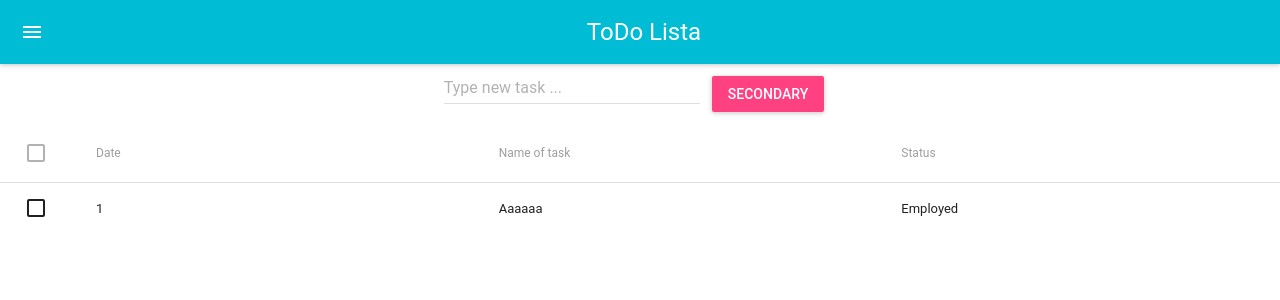
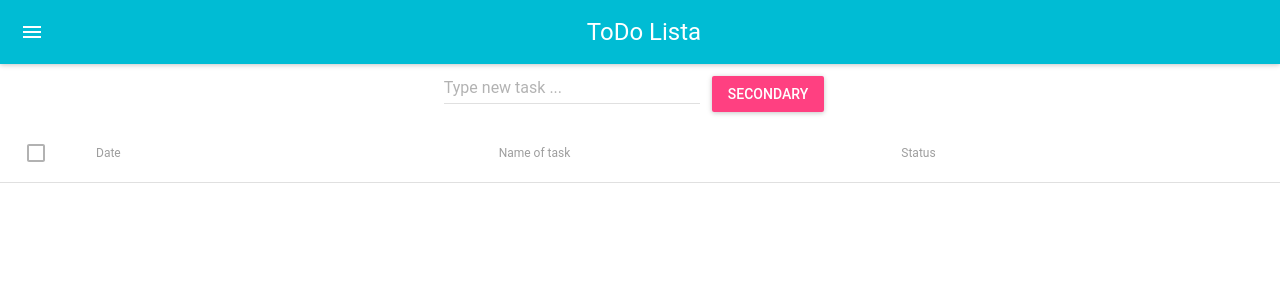
Before and after one commit to 199359/todo-list-redux, a React (Create React App) app: page / in a window 1280 px wide. Shown: the top 300 px of the page. Built offline with nearby package versions, Linux system fonts and the light colour scheme.

Commit message:
display tasks

```diff
--- a/src/components/TaskList/ListOfTasks.js
+++ b/src/components/TaskList/ListOfTasks.js
@@ -20,11 +20,7 @@ const ListOfTasks = (store) => (
             </TableHeader>
             <TableBody>
 
-                <TableRow>
-                    <TableRowColumn>1</TableRowColumn>
-                    <TableRowColumn>Aaaaaa</TableRowColumn>
-                    <TableRowColumn>Employed</TableRowColumn>
-                </TableRow>
+
             </TableBody>
         </Table>
     </div>
--- a/src/components/TaskList/TaskList.js
+++ b/src/components/TaskList/TaskList.js
@@ -5,6 +5,14 @@ import RaisedButton from 'material-ui/RaisedButton';
 import { addTaskAction, onChangeTextAction } from '../../state/taskList'
 import { connect } from 'react-redux'
 import ListOfTasks from './ListOfTasks'
+import {
+    Table,
+    TableBody,
+    TableHeader,
+    TableHeaderColumn,
+    TableRow,
+    TableRowColumn,
+} from 'material-ui/Table';
 
 const style = {
     margin: 12,
@@ -18,16 +26,32 @@ const TaskList = (props) => (
         />
         <div style={{ display: 'inline-flex' }} >
             <TextField
-                onChange={(e)=>props._onChangeTextAction(e)}
+                onChange={(e) => props._onChangeTextAction(e)}
                 hintText="Type new task ..."
                 type='text'
             />
             <RaisedButton onClick={props._addTaskAction} label="Secondary" secondary={true} style={style} />
         </div>
-        {props._tasks.map(el=>(
-            <p>{el.taskName ? el.taskName : 'Nothing to display'}</p>
-        ))}
-        <ListOfTasks />
+        <div>
+            <Table>
+                <TableHeader>
+                    <TableRow>
+                        <TableHeaderColumn>Date</TableHeaderColumn>
+                        <TableHeaderColumn>Name of task</TableHeaderColumn>
+                        <TableHeaderColumn>Status</TableHeaderColumn>
+                    </TableRow>
+                </TableHeader>
+                <TableBody>
+                    {props._tasks.map(el => (
+                        <TableRow>
+                            <TableRowColumn>1</TableRowColumn>
+                            <TableRowColumn>{el.taskName}</TableRowColumn>
+                            <TableRowColumn>Employed</TableRowColumn>
+                        </TableRow>
+                    ))}
+                </TableBody>
+            </Table>
+        </div>
     </div>
 )
 
@@ -38,7 +62,7 @@ const mapStateToProps = (state) => ({
 
 const mapDispatchToProps = (dispatch) => ({
     _addTaskAction: () => dispatch(addTaskAction()),
-    _onChangeTextAction: (value) =>  dispatch(onChangeTextAction(value)),
+    _onChangeTextAction: (value) => dispatch(onChangeTextAction(value)),
 })
 
 
```
